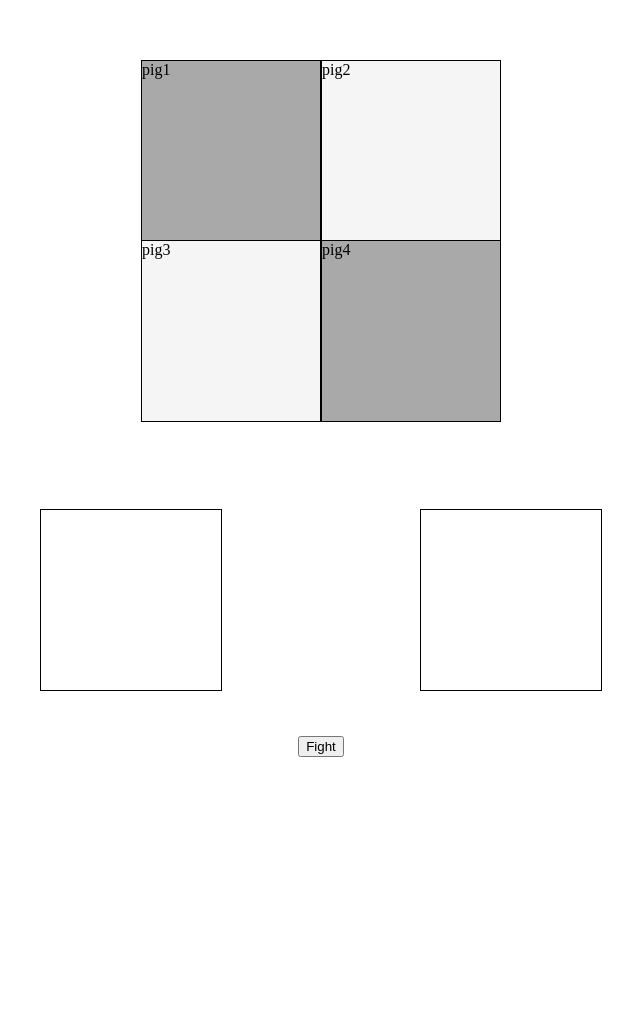
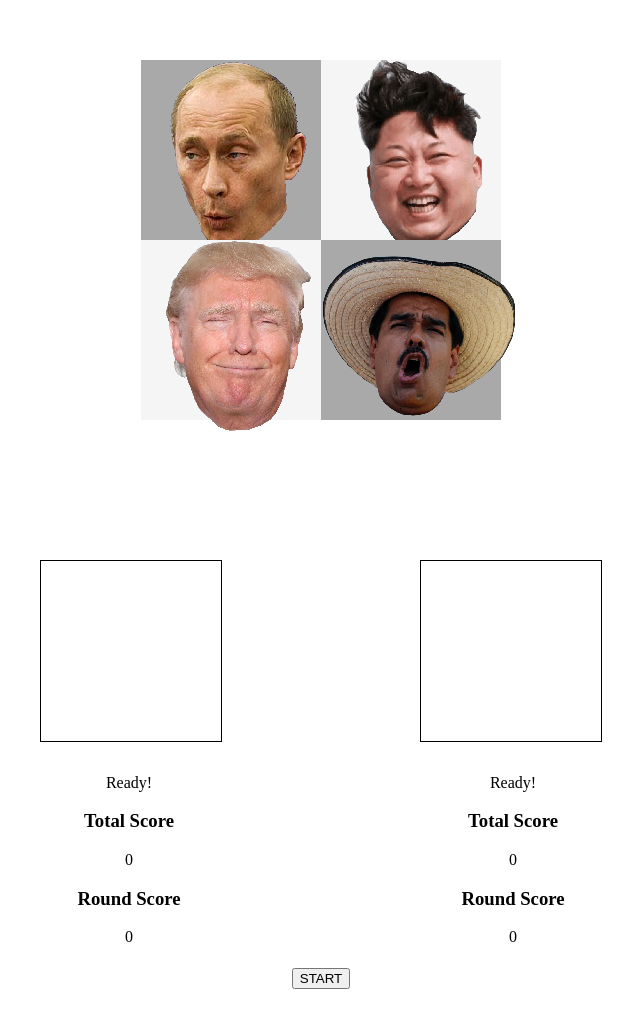
Before and after one commit to IsrraelS/The-Fight-Club, a plain HTML site: page selectionScream.html in a window 1280 px wide. Shown: the whole page, without its empty margins (319-959 px from the left). Before the commit the page ends 800 px from the top, so only its background shows below. Drawn offline with nearby package versions, Linux system fonts and the light colour scheme.

Commit message:
version 1

```diff
--- a/css/styles.css
+++ b/css/styles.css
@@ -108,30 +108,40 @@ body{
 #pig1{
     width: 11.25em;
     height: 11.25em;
-    border: 0.1px solid black;
+    /*border: 0.1px solid black;*/
     background-color:darkgray;
 }
 
 #pig2{
     width: 11.25em;
     height: 11.25em;
-    border: 0.1px solid black;
+    /*border: 0.1px solid black;*/
     background-color:whitesmoke ;
 }
 
 #pig3{
     width: 11.25em;
     height: 11.25em;
-    border: 0.1px solid black;
+    /*border: 0.1px solid black;*/
     background-color:whitesmoke;
 }
 
 #pig4{
     width: 11.25em;
     height: 11.25em;
-    border: 0.1px solid black;
+    /*border: 0.1px solid black;*/
     background-color: darkgray;
 
+}
+/*-----------------------------------------*/
+#cntFighters{
+    width: 70em;
+    height: 40em;
+    /*border: 0.5px solid black;*/
+    display: flex;
+    flex-direction: column;
+    justify-content: space-evenly;
+    align-items: center;
 }
 
 #slcFinal{
@@ -139,8 +149,10 @@ body{
     height: 15em;
     /*border: 1px solid black;*/
     display: flex;
+    flex-direction: row;
     justify-content: space-evenly;
     align-items: center;
+    margin-top: -5em;
 }
 
 #slcA{
@@ -155,63 +167,30 @@ body{
     border: 1px solid black;
 }
 
-#btnFight{
-    margin-top: 1em;
-    margin-bottom: 2em;
-}
-
-/*-----------------------------------------*/
-
-/*fightScream HTML*/
-
-#cntFighters{
-    width: 60em;
-    height: 40em;
-    border: 0.5px solid black;
-    display: flex;
-    flex-direction: column;
-    justify-content: space-evenly;
-    align-items: center;
-}
-
-#screamFight{
-    width: 45em;
-    height: 25em;
-    border: 0.5px solid black;
-    display: flex;
-    flex-direction: row;
-    justify-content: space-evenly;
-    align-items: center;
-}
-
-#player1{
-    width: 12em;
-    height: 12em;
-    border: 0.5px solid black;
-}
-
-#player2{
-    width: 12em;
-    height: 12em;
-    border: 0.5px solid black;
-}
 
 #cntInfo{
-    width: 45em;
-    height: 10em;
-    border: 0.5px solid black;
+    width: 60em;
+    height: 20em;
+    /*border: 0.5px solid black;*/
     display: flex;
     align-items: center;
     justify-content: space-evenly;
-    flex-direction: column;
+    flex-direction: row;
+    margin-top: -12em;
 }
-.select{
-    width: 8em;
-    height: 1.5em;
-    border: 0.5px solid black;
+.infPlayer1{
+    width: 12em;
+    height: 12em;
+    /*border: 0.5px solid black;*/
+    text-align: center;
 }
-.result{
-    width: 8em;
-    height: 1.5em;
-    border: 0.5px solid black;
+.infPlayer2{
+    width: 12em;
+    height: 12em;
+    /*border: 0.5px solid black;*/
+    text-align: center;
 }
+
+.btnStart{
+    margin-top: -12em;
+}
--- a/js/main.js
+++ b/js/main.js
@@ -11,14 +11,92 @@ let dictators = [dic1, dic2, dic3, dic4];
 let select1;
 let select2;
 
+//funcion para crear el evento y tenerlo en una variable
 $(".pig").click((ev) => {
     if (select1 == undefined) {
-        select1 = ev;
+        select1 = ev.target.id;
         player1.innerHTML = select1;
         console.log(select1); //esto lo hago para verificar lo que devuelve
     } else {
-        select2 = ev;
+        select2 = ev.target.id;
         player2.innerHTML = select2;
         console.log(select2);
     }
+    console.log(player1);
+    console.log(player2);
 });
+
+let myArray = ['rock', 'paper', 'scissors'];
+
+let player1RoundScore = 0;
+let player2RoundScore = 0;
+let player1TotalScore = 0;
+let player2TotalScore = 0;
+
+function setRoundScoreToZero() {
+    player1RoundScore = 0;
+    player2RoundScore = 0;
+}
+
+function setTotalScoreToZero() {
+    player1TotalScore = 0;
+    player2TotalScore = 0;
+}
+
+function randomPick() {
+    return myArray[Math.floor(Math.random() * myArray.length)];
+}
+
+function generateRandomPick() {
+
+    let player1Pick = randomPick();
+    let player2Pick = randomPick();
+
+    $('#player1Pick').html(player1Pick);
+    $('#player2Pick').html(player2Pick);
+
+    if (player1Pick === 'scissors' && player2Pick === 'paper') {
+        player1RoundScore = player1RoundScore + 1;
+
+    } else if (player1Pick === 'scissors' && player2Pick === 'rock') {
+        player2RoundScore = player2RoundScore + 1;
+
+    } else if (player1Pick === 'rock' && player2Pick === 'paper') {
+        player2RoundScore = player2RoundScore + 1;
+
+    } else if (player1Pick === 'rock' && player2Pick === 'scissors') {
+        player1RoundScore = player1RoundScore + 1;
+
+    } else if (player1Pick === 'paper' && player2Pick === 'rock') {
+        player1RoundScore = player1RoundScore + 1;
+
+    } else if (player1Pick === 'paper' && player2Pick === 'scissors') {
+        player2RoundScore = player2RoundScore + 1;
+    }
+
+    if (player1RoundScore === 3) {
+        player1TotalScore = player1TotalScore + 1;
+        setRoundScoreToZero();
+    } else if (player2RoundScore === 3) {
+        player2TotalScore = player2TotalScore + 1;
+        setRoundScoreToZero();
+    }
+
+    if (player1TotalScore === 3) {
+        alert('Player 1 Wins!');
+        setRoundScoreToZero();
+        setTotalScoreToZero();
+    } else if (player2TotalScore === 3) {
+        alert('Player 2 Wins!');
+        setRoundScoreToZero();
+        setTotalScoreToZero();
+    }
+
+    (function () {
+        $('#player1RoundScore').html(player1RoundScore);
+        $('#player2RoundScore').html(player2RoundScore);
+        $('#player1TotalScore').html(player1TotalScore);
+        $('#player2TotalScore').html(player2TotalScore);
+    })();
+
+}
--- a/selectionScream.html
+++ b/selectionScream.html
@@ -13,22 +13,46 @@
         <div id="cntPlayers">
             <div id="boxPlayer">
                 <div id="cntPb1">
-                    <div id="pig1" class="pig">pig1</div>
-                    <div id="pig2" class="pig">pig2</div>
+                    <div id="pig1" class="pig">
+                        <img src="./img/putin.png" alt="pig1" id="putin"></div>
+                    <div id="pig2" class="pig">
+                        <img src="./img/KimD.png" alt="pig2" id="kim"></div>
                 </div>
                 <div id="cntPb2">
-                    <div id="pig3" class="pig">pig3</div>
-                    <div id="pig4" class="pig">pig4</div>
+                    <div id="pig3" class="pig">
+                        <img src="./img/TrumpS.png" alt="pig3" id="trump"></div>
+                    <div id="pig4" class="pig">
+                        <img src="./img/Maburro.png" alt="pig4" id="Maduro"></div>
                 </div>
             </div>
         </div>
     </div>
-    <div id="slcFinal">
-        <div id="slcA"></div>
-        <div id="slcB"></div>
-    </div>
-    <div id="btnFight">
-        <button class="Fight">Fight</button>
+    <div id="cntFighters">
+        <div id="slcFinal">
+            <div id="slcA"></div>
+            <div id="slcB"></div>
+        </div>
+        <div id="cntInfo">
+            <div class="infPlayer1">
+                <div id="player1Pick">Ready!</div>
+                <h3>Total Score</h3>
+                <div id="player1TotalScore">0</div>
+                <h3>Round Score</h3>
+                <div id="player1RoundScore">0</div>
+            </div>
+            <div class="infPlayer2">
+                <div id="player2Pick">Ready!</div>
+                <h3>Total Score</h3>
+                <div id="player2TotalScore">0</div>
+                <h3>Round Score</h3>
+                <div id="player2RoundScore">0</div>
+            </div>
+        </div>
+        <div class="btnStart">
+            <div class="col-12">
+                <button class="btn btn-primary" onclick="generateRandomPick()">START</button>
+            </div>
+        </div>
     </div>
     <script src="./js/main.js"></script>
 </body>
```
Also changed, not shown: fightScream.html (deleted, +0 -28 lines), img/KimD.png (added), img/Maburro.png (added), img/TrumpS.png (added), img/putin.png (added), 1 other file.
